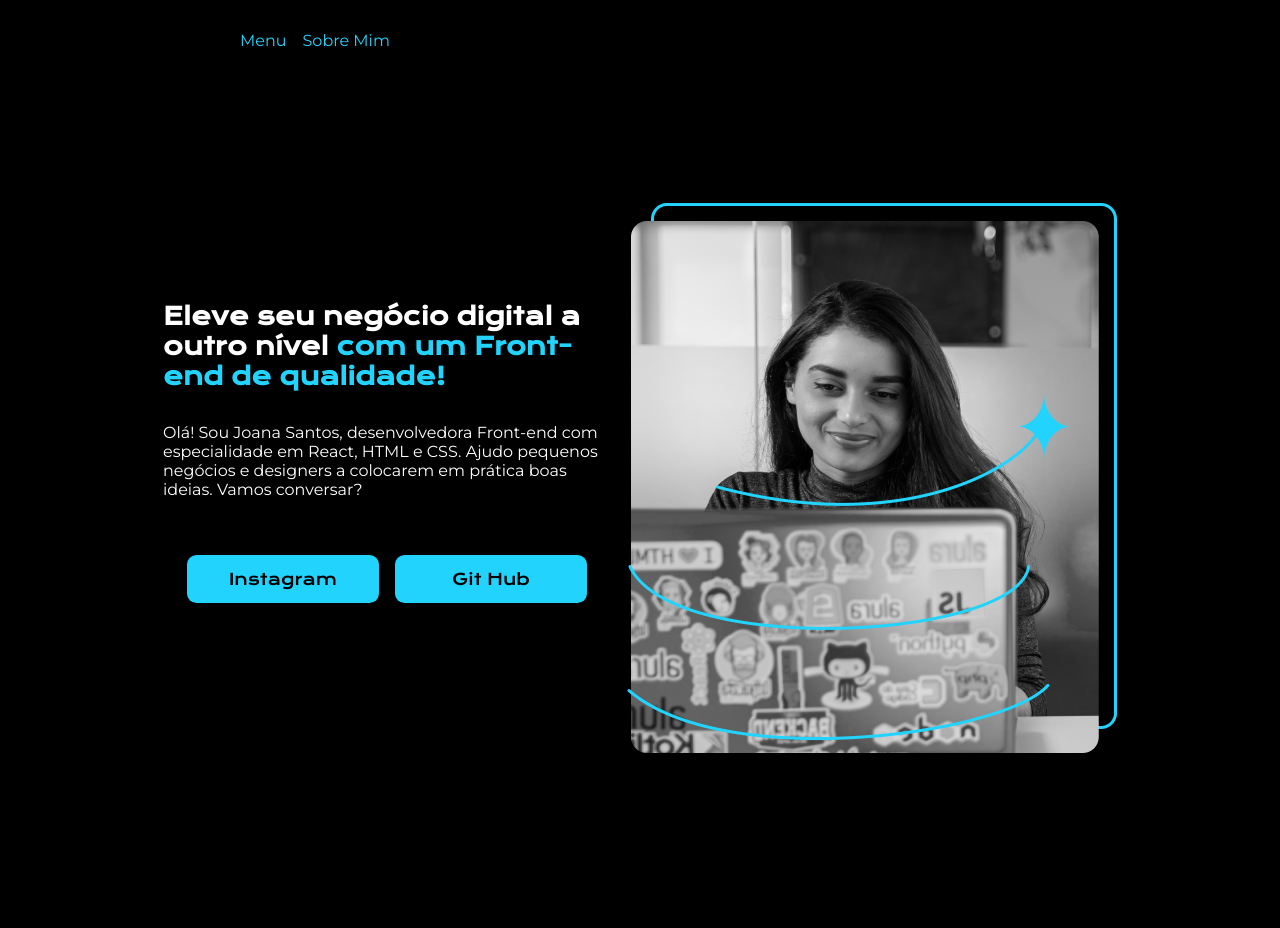
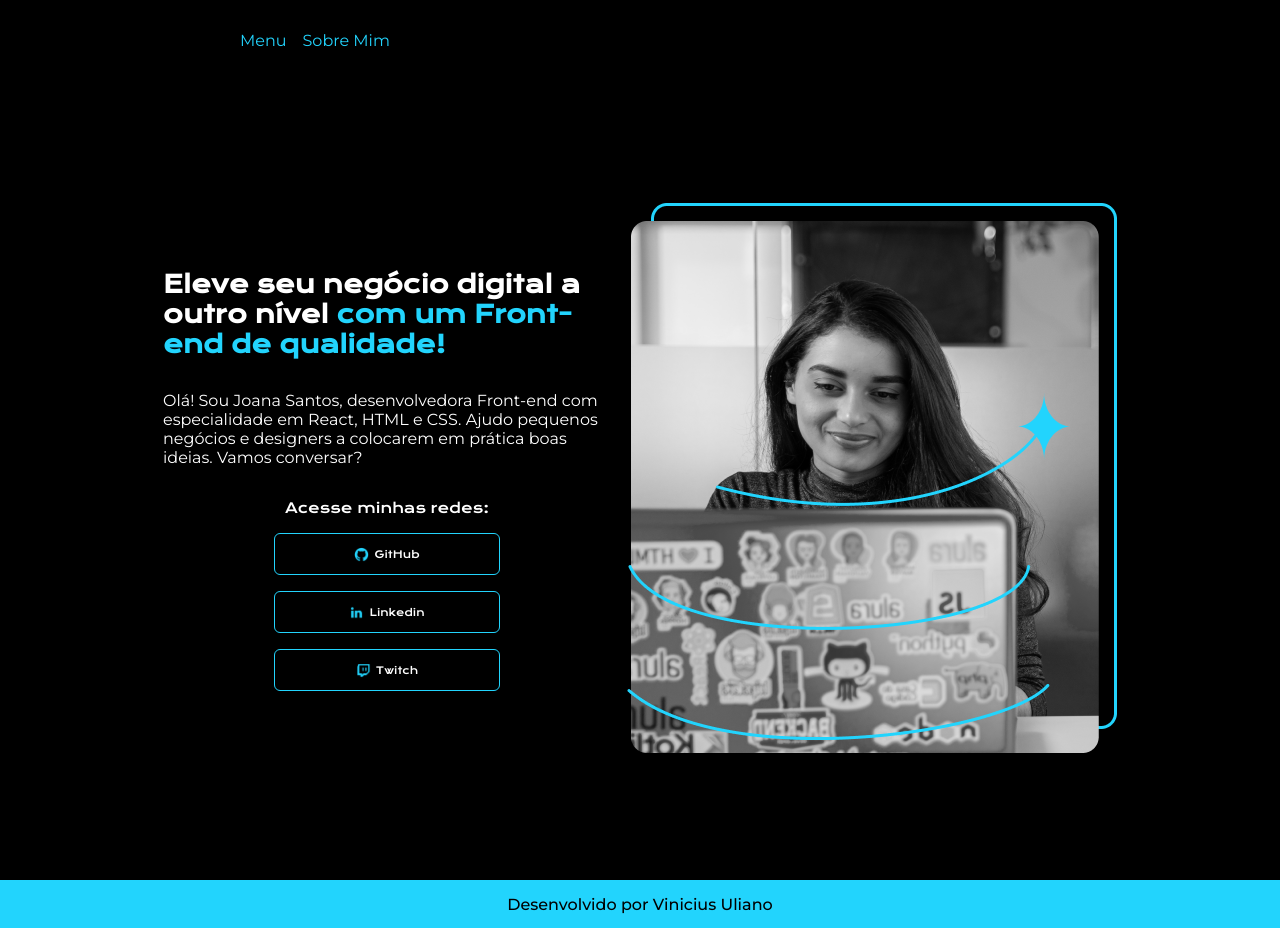
Before and after one commit to viniciusuliano/portifolio__alura, a plain HTML site: page index.html in a window 1280 px wide. Before the commit the page ends 880 px from the top, so only its background shows below. Drawn offline with nearby package versions, Linux system fonts and the light colour scheme.

Commit message:
ajustes no css

```diff
--- a/index.html
+++ b/index.html
@@ -18,13 +18,18 @@
             <h1>Eleve seu negócio digital a outro nível <span>com um Front-end de qualidade!</span> </h1>
             <p>Olá! Sou Joana Santos, desenvolvedora Front-end com especialidade em React, HTML e CSS. Ajudo pequenos negócios e designers a colocarem em prática boas ideias. Vamos conversar?</p>
             <div class="links">
-                <a href="">Instagram</a>
-                <a href="">Git Hub</a>
+                <h2>Acesse minhas redes:</h2>
+                <a href="http://"> <img src="/img/Logo Github.png" alt=""> GitHub</a>
+                <a href=""> <img src="/img/Logo linkedin.png" alt=""> Linkedin</a>
+                <a href=""> <img src="/img/Logo Twitch.png" alt=""> Twitch</a>
             </div>
         </div>
         <div class="imagem">
             <img src="/img/perfil.png" alt="">
         </div>
     </section>
+    <footer>
+        <span>Desenvolvido por Vinicius Uliano</span>
+    </footer>
 </body>
 </html>
--- a/style.css
+++ b/style.css
@@ -38,11 +38,18 @@ section{
 
 .links{
     width: 100%;
-    height: 10em;
+    height: 12em;
     display: flex;
     justify-content: center;
     align-items: center;
+    flex-direction: column;
     gap: 1em;
+    padding-top: 2em;
+}
+
+.links h2{
+    font-size: 14px;
+    font-weight: 300;
 }
 
 .links a{
@@ -50,11 +57,24 @@ section{
     align-items: center;
     justify-content: center;
     text-decoration: none;
-    color: black;
+    font-size: 10px;
+    gap: 0.5em;
+    color: white;
+    width: 50%;
+    height: 6em;
+    border-radius: 0.6em;
+    border: 1px solid #22D4FD;
+    transition: 0.2s;
+}
+
+.links a:hover{
+    cursor: pointer;
     background-color: #22D4FD;
-    width: 12em;
-    height: 3em;
-    border-radius: 0.6em;
+}
+
+.links img{
+    height: 1.5em;
+    background-color: black;
 }
 
 header{
@@ -77,7 +97,16 @@ nav a{
     font-family: 'Montserrat', sans-serif;
 }
 
-
+footer{
+    background-color: #22D4FD;
+    height: 3em;
+    display: flex;
+    justify-content: center;
+    align-items: center;
+    color: black;
+    font-family: 'Montserrat', sans-serif;
+    font-weight: 500;
+}
 
 
 
@@ -93,12 +122,14 @@ nav a{
         flex-direction: column;
         width: 90%;
         margin-left: 1em;
+        text-align: center;
     }
 
     .imagem {
         display: flex;
         justify-content: center;
         align-items: center;
+        padding-top: 1em;
     }
     .imagem img{
         width: 50%;
@@ -107,4 +138,8 @@ nav a{
     header{
         width: 100%;
     }
+
+    footer{
+        margin-top: 2em;
+    }
 }
```
